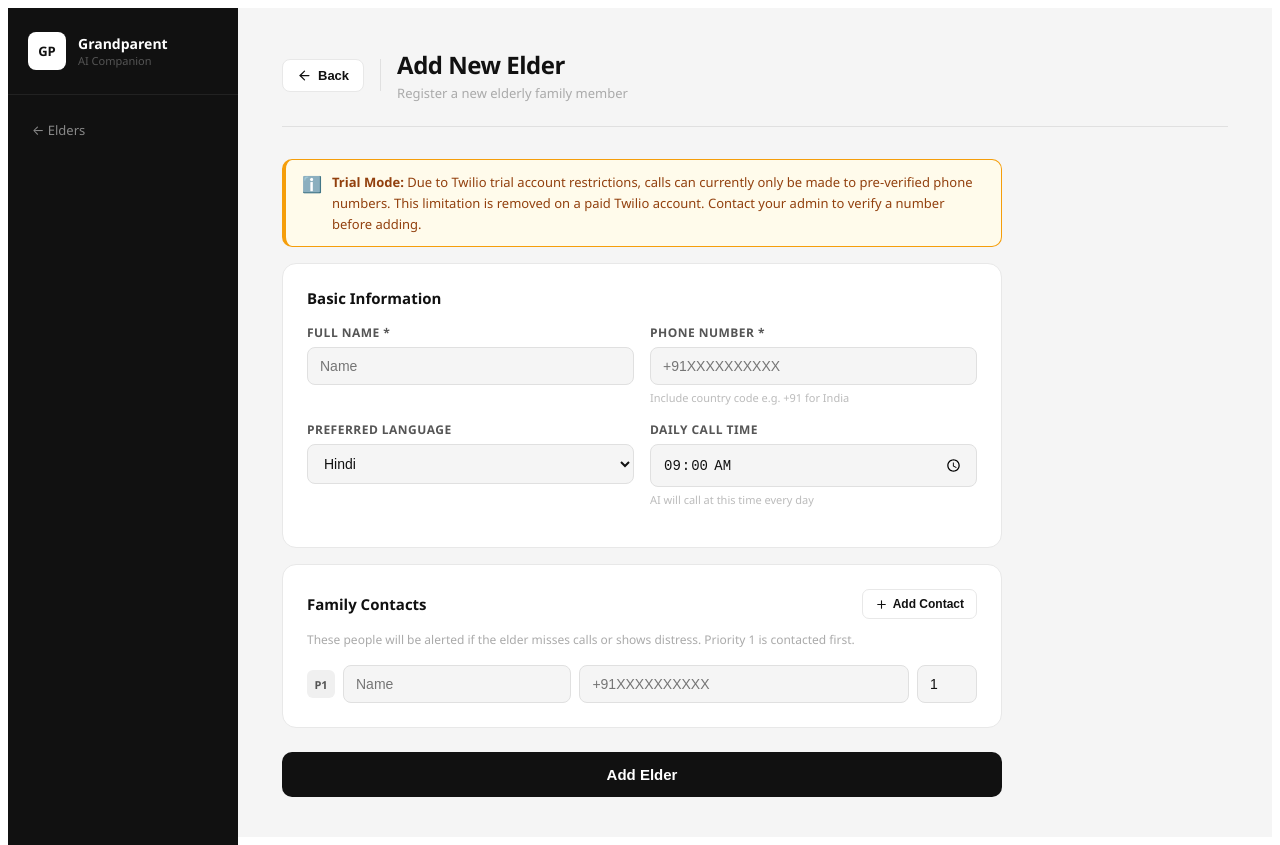
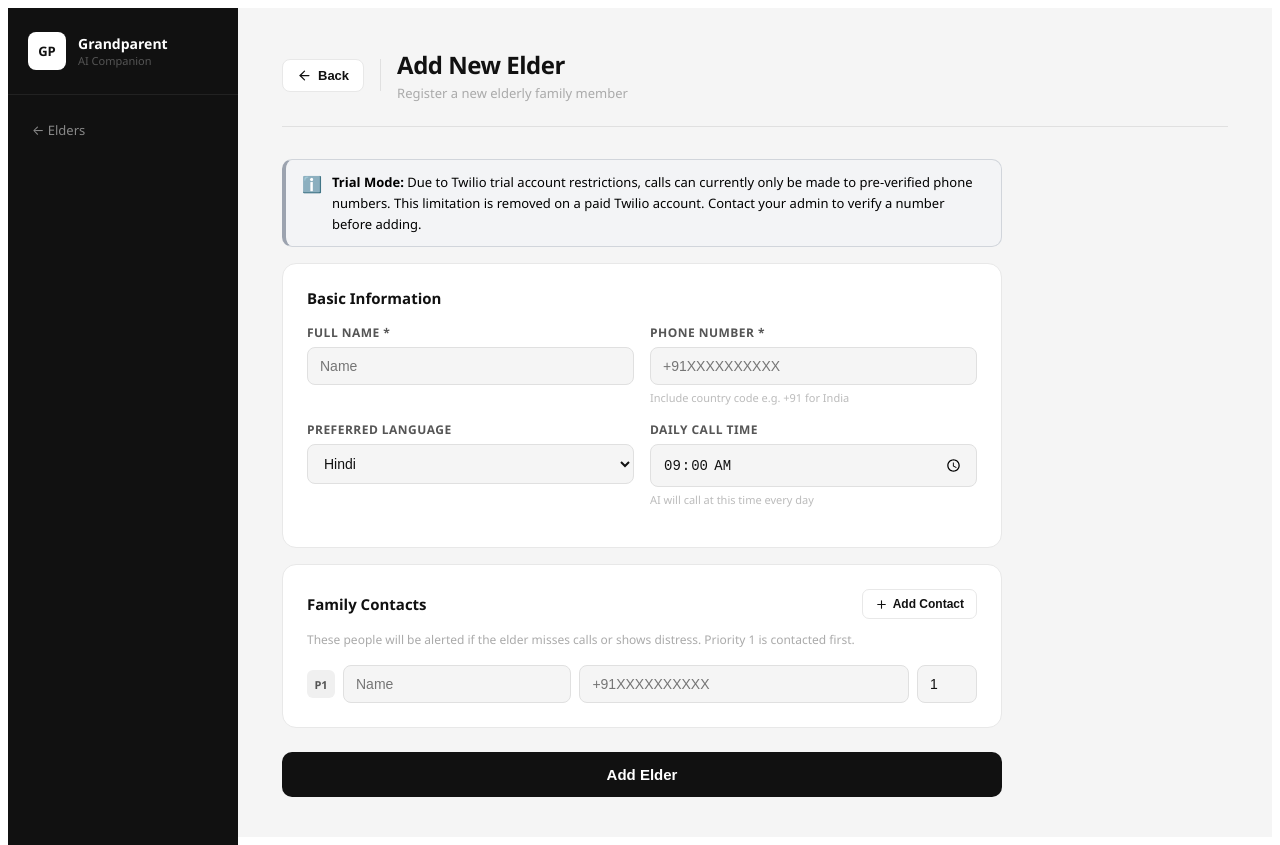
Before and after one commit to rupanshi07/grandparent-ai, a Next.js app in the folder frontend/: page /add-elder in a window 1280 px wide. Built offline with nearby package versions, Linux system fonts and the light colour scheme; no server answers; sample sign-in values are in the browser's storage.

Commit message:
Light grey input backgrounds on Add Elder form

```diff
--- a/frontend/pages/add-elder.js
+++ b/frontend/pages/add-elder.js
@@ -270,9 +270,9 @@ const styles = {
     marginBottom: "16px",
   },
 noticeBox: {
-    background: "#fffbeb",
-    border: "1px solid #f59e0b",
-    borderLeft: "4px solid #f59e0b",
+  background: "#f3f4f6", // Light grey
+  border: "1px solid #d1d5db",
+  borderLeft: "4px solid #9ca3af", // Grey left border
   borderRadius: "10px",
   padding: "12px 16px",
   marginBottom: "16px",
@@ -280,18 +280,20 @@ noticeBox: {
   alignItems: "flex-start",
   gap: "10px",
 },
+
 noticeIcon: {
   fontSize: "16px",
   flexShrink: 0,
   marginTop: "1px",
+  color: "#000", // Optional: make icon black too
 },
+
 noticeText: {
   margin: 0,
   fontSize: "13px",
-    color: "#92400e",
+  color: "#000", // Black text
   lineHeight: "1.6",
 },
-
   logoIcon: {
     width: "38px",
     height: "38px",
```
Lines whose indentation alone changed are shown as unchanged.
